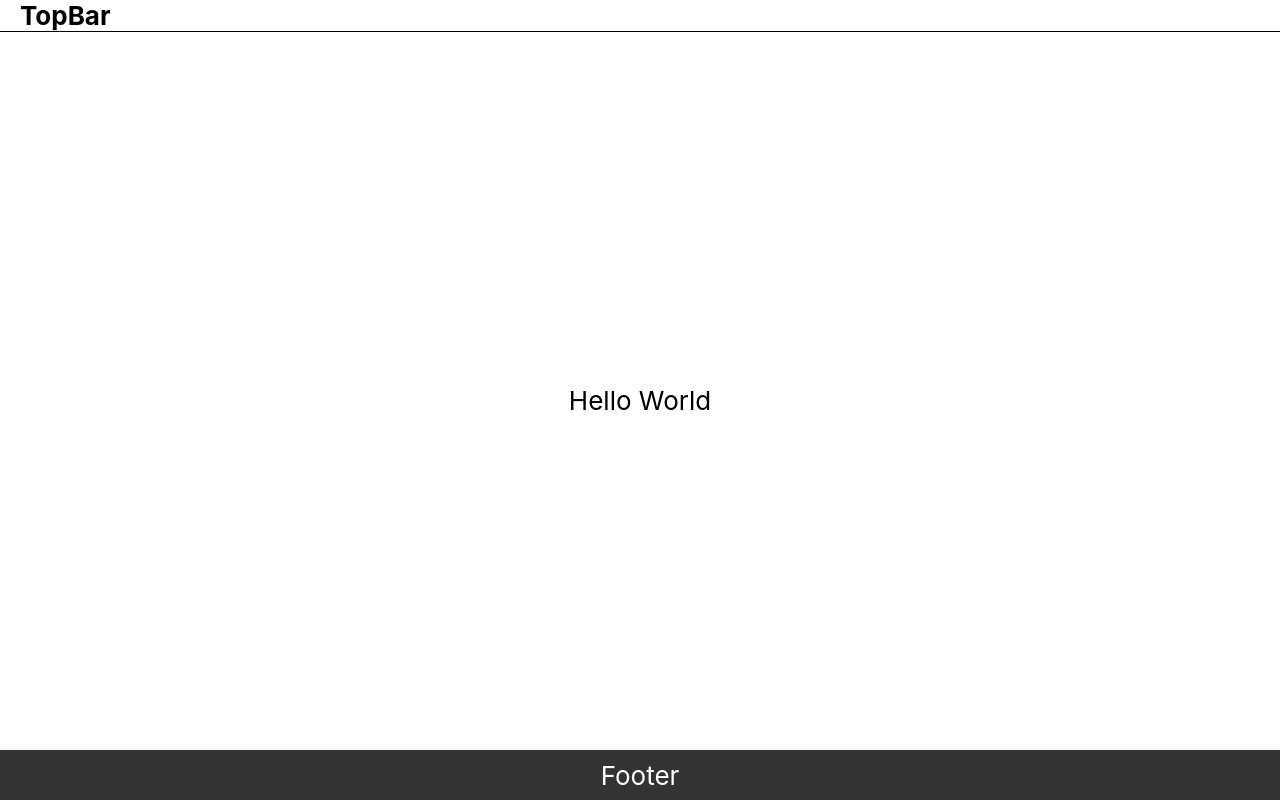
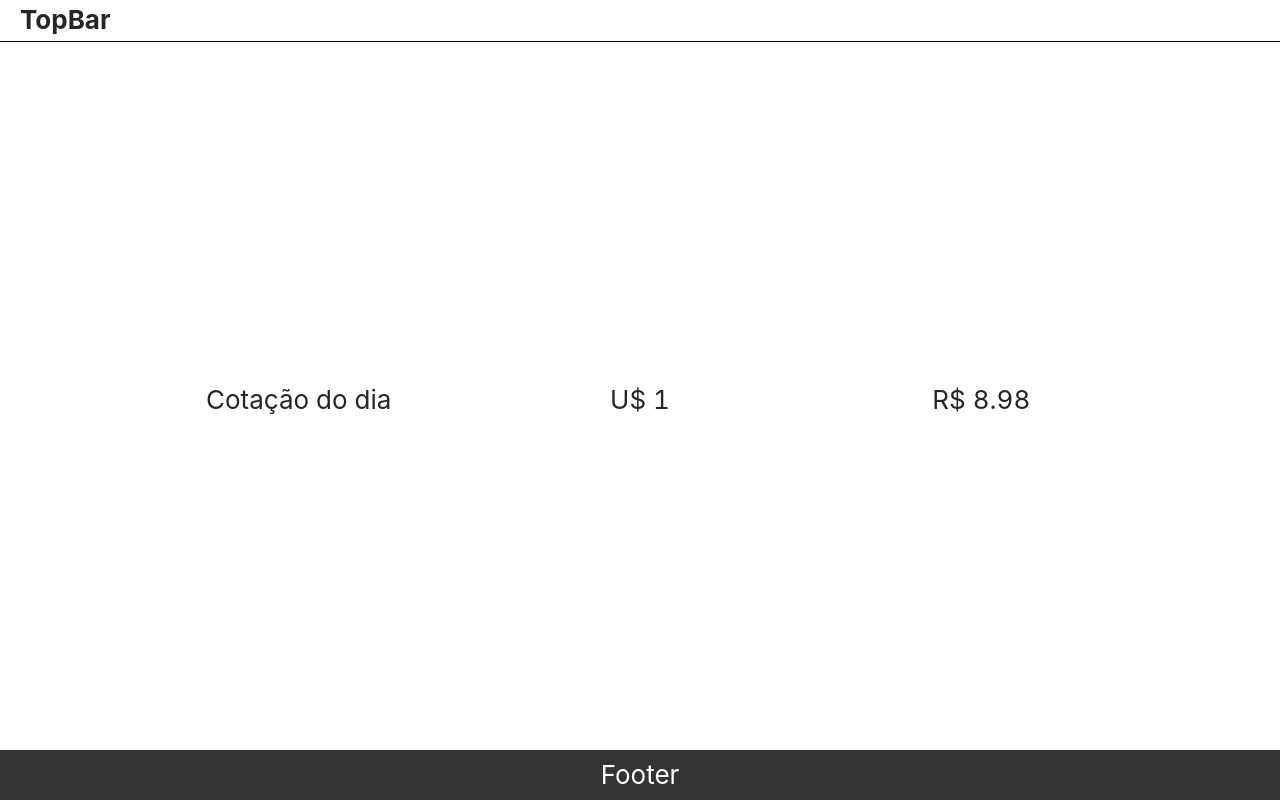
Before and after one commit to paulo9mv/dolar, a React (Create React App) app: page / in a window 1280 px wide. Built offline with nearby package versions, Linux system fonts and the light colour scheme; no server answers.

Commit message:
Adiciona antd design

```diff
--- a/package.json
+++ b/package.json
@@ -12,6 +12,7 @@
     "@types/react": "^16.9.0",
     "@types/react-dom": "^16.9.0",
     "@types/react-redux": "^7.1.7",
+    "antd": "^4.8.0",
     "react": "^16.13.1",
     "react-charts": "^2.0.2-next.6",
     "react-dom": "^16.13.1",
--- a/src/components/Content.tsx
+++ b/src/components/Content.tsx
@@ -1,6 +1,9 @@
 import React from "react";
 import { useDispatch } from "react-redux";
 import { fetchApi } from "../store/reducer";
+import { Row, Col } from "antd";
+
+import 'antd/dist/antd.css';
 
 export function Content() {
   const dispatch = useDispatch();
@@ -8,8 +11,16 @@ export function Content() {
   dispatch(fetchApi())
 
   return (
-    <div>
-      Hello World
-    </div>
+    <Row >
+      <Col span={8}>
+        Cotação do dia
+      </Col>
+      <Col span={8}>
+        U$ 1
+      </Col>
+      <Col span={8}>
+        R$ 8.98
+      </Col>
+    </Row>
   );
 }
--- a/src/components/MainPage.tsx
+++ b/src/components/MainPage.tsx
@@ -3,7 +3,7 @@ import { Content } from "./Content";
 
 export function MainPage() {
   return (
-    <div>
+    <div style={{width: '80%'}}>
       <Content />
     </div>
   );
--- a/src/store/reducer.ts
+++ b/src/store/reducer.ts
@@ -1,5 +1,5 @@
 import { createSlice } from "@reduxjs/toolkit";
-import { AppThunk, RootState } from "./store";
+import { AppThunk } from "./store";
 
 const initialState = {
 
```
Also changed, not shown: src/styles/MainPage.module.css (deleted, +0 -38 lines), 1 other file (tests, documents, lock files or other folders).
